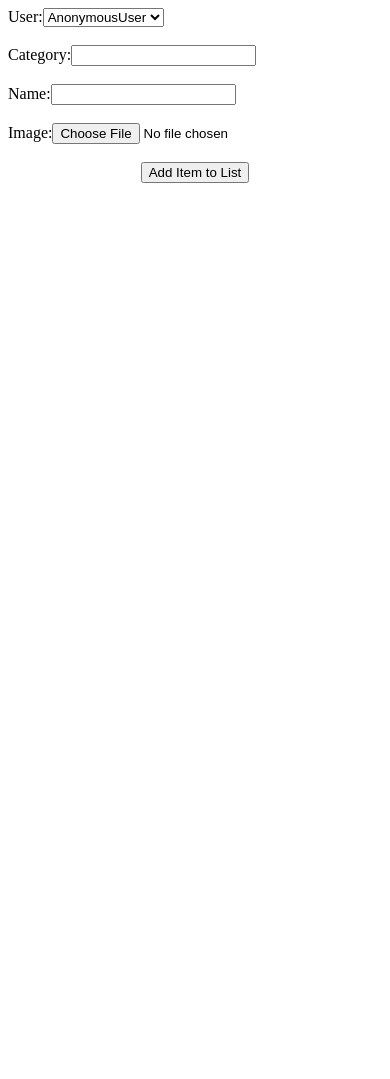
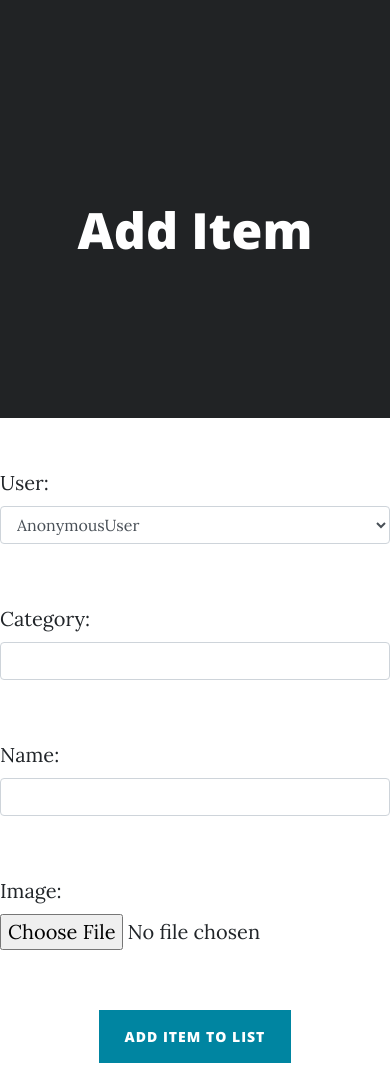
Before and after one commit to MoizAhmedd/OutfitGenerator, a Django app: page /newitem/ in a window 390 px wide. Before the commit the page ends 183 px from the top, so only its background shows below. Run offline with Django 3.2, Linux system fonts and the light colour scheme; parts of the project's set-up code (start-up, migrations or seed data) failed here and were passed over; some libraries are stand-ins or nearby versions.

Commit message:
style new item

```diff
--- a/templates/newitem.html
+++ b/templates/newitem.html
@@ -1,24 +1,81 @@
+{% load staticfiles %}
+<!DOCTYPE html>
+<html lang="en">
 
+  <head>
+
+    <meta charset="utf-8">
+    <meta name="viewport" content="width=device-width, initial-scale=1, shrink-to-fit=no">
+    <meta name="description" content="">
+    <meta name="author" content="">
+
+    <title>Dashboard</title>
+
+    <!-- Bootstrap core CSS -->
+    <link href="{% static 'vendor/bootstrap/css/bootstrap.min.css' %}" rel="stylesheet">
+
+    <!-- Custom fonts for this template -->
+    <link href="{% static 'vendor/fontawesome-free/css/all.min.css' %}" rel="stylesheet" type="text/css">
+    <link href='https://fonts.googleapis.com/css?family=Lora:400,700,400italic,700italic' rel='stylesheet' type='text/css'>
+    <link href='https://fonts.googleapis.com/css?family=Open+Sans:300italic,400italic,600italic,700italic,800italic,400,300,600,700,800' rel='stylesheet' type='text/css'>
+
+    <!-- Custom styles for this template -->
+    <link href="{% static 'css/clean-blog.min.css' %}" rel="stylesheet">
+
+  </head>
+
+  <body>
+
+    <!-- Navigation -->
+
+    <!-- Page Header -->
+    <header class="masthead" style="background-color: #232323">
+      <div class="overlay"></div>
+      <div class="container">
+        <div class="row">
+          <div class="col-lg-8 col-md-10 mx-auto">
+            <div class="page-heading">
+              <h1 style = "color: white !important">Add Item</h1>
+            </div>
+          </div>
+        </div>
+      </div>
+    </header>
+
+    <!-- Navigation -->
+
+
+    <!-- Form -->
     <form action = "" method = "POST" enctype="multipart/form-data">
       {% csrf_token %}
 
-    <div class = "fieldWrapper">
-    <tr><th><label for="id_user">User:</label></th><td><select name="user" required id="id_user">
-        <option value="">---------</option>
+      <div class = "form-group">
+      <tr><th><label for="id_user">User:</label></th><td><select class = "form-control" name="user" required id="id_user">
           <option value={{request.user.id}} selected>{{request.user}}</option>
 
         </select></td></tr>
       <br>
       <br>
-      <tr><th><label for="id_category">Category:</label></th><td><input type="text" name="category" maxlength="20" required id="id_category"></td></tr>
+        <tr><th><label for="id_category">Category:</label></th><td><input class = "form-control" type="text" name="category" maxlength="20" required id="id_category"></td></tr>
       <br>
       <br>
-      <tr><th><label for="id_name">Name:</label></th><td><input type="text" name="name" maxlength="20" required id="id_name"></td></tr>
+        <tr><th><label for="id_name">Name:</label></th><td><input class = "form-control" type="text" name="name" maxlength="20" required id="id_name"></td></tr>
       <br>
       <br>
-      <tr><th><label for="id_image">Image:</label></th><td><input type="file" name="image" accept="image/*" id="id_image"></td></tr>
+        <tr><th><label for="id_image">Image:</label></th><td><input class = "form-control-file" type="file" name="image" accept="image/*" id="id_image"></td></tr>
       <br>
       <br>
-    <center><input type = "submit" value = "Add Item to List"></center>
+      <center><input class = "btn btn-primary" type = "submit" value = "Add Item to List"></center>
       </div>
     </form>
+    <!-- Bootstrap core JavaScript -->
+
+    <script src="{% static 'vendor/bootstrap/js/bootstrap.bundle.min.js' %}"></script>
+
+    <!-- Plugin JavaScript -->
+
+    <!-- Custom scripts for this template -->
+
+  </body>
+
+</html>
```
Lines whose indentation alone changed are shown as unchanged.
